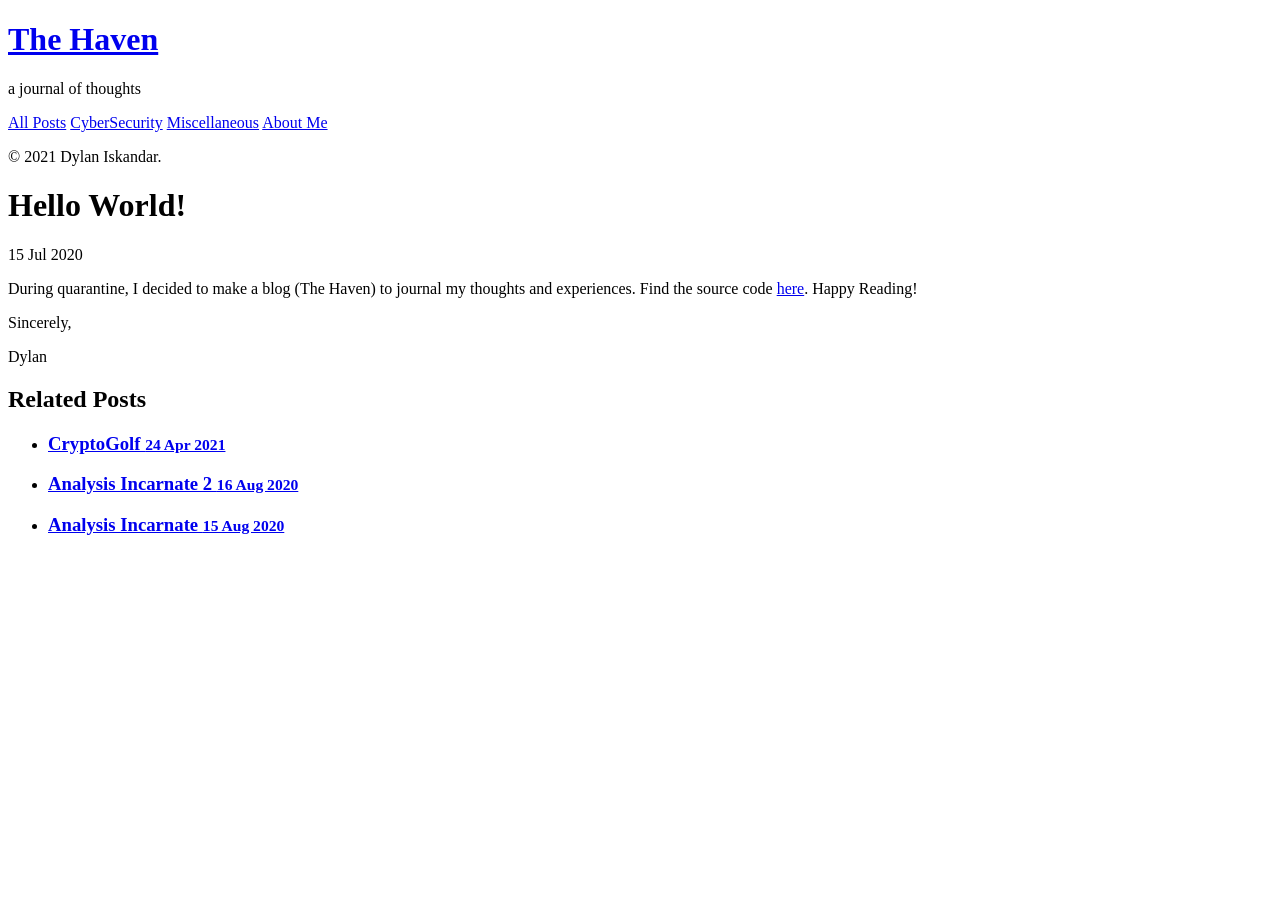
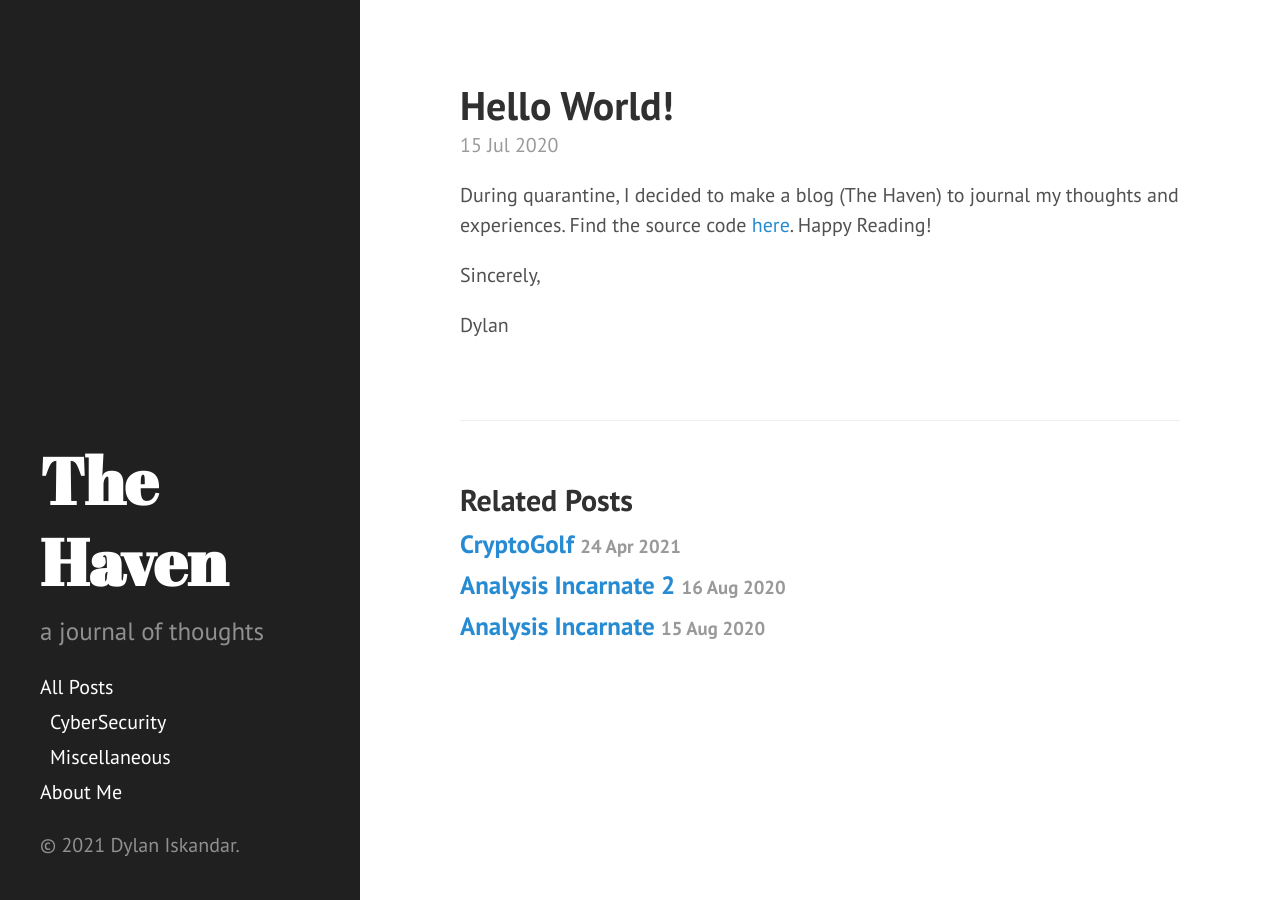
Before and after one commit to mayuridev/myblog, a Jekyll site: the page built from _posts/2020-07-15-Hello World!.md, in a window 1280 px wide. Built offline with Jekyll 4.4.1, drawn with Linux system fonts in a browser that asks for light colours; our own code applies the rules of GitHub Pages for plain Markdown files.

Commit message:
copyright

```diff
--- a/_includes/head.html
+++ b/_includes/head.html
@@ -15,9 +15,9 @@
   </title>
 
   <!-- CSS -->
-  <link rel="stylesheet" href="{{ "public/css/poole.css " | prepend: site.baseurl }}">
-  <link rel="stylesheet" href="{{ "public/css/syntax.css " | prepend: site.baseurl }}">
-  <link rel="stylesheet" href="{{ "public/css/hyde.css " | prepend: site.baseurl }}">
+  <link rel="stylesheet" href="{{ "/public/css/poole.css " | prepend: site.baseurl }}">
+  <link rel="stylesheet" href="{{ "/public/css/syntax.css " | prepend: site.baseurl }}">
+  <link rel="stylesheet" href="{{ "/public/css/hyde.css " | prepend: site.baseurl }}">
   <link rel="stylesheet" href="https://fonts.googleapis.com/css?family=PT+Sans:400,400italic,700|Abril+Fatface">
 
   <!-- Icons -->
```
Also changed, not shown: 11 other files.
